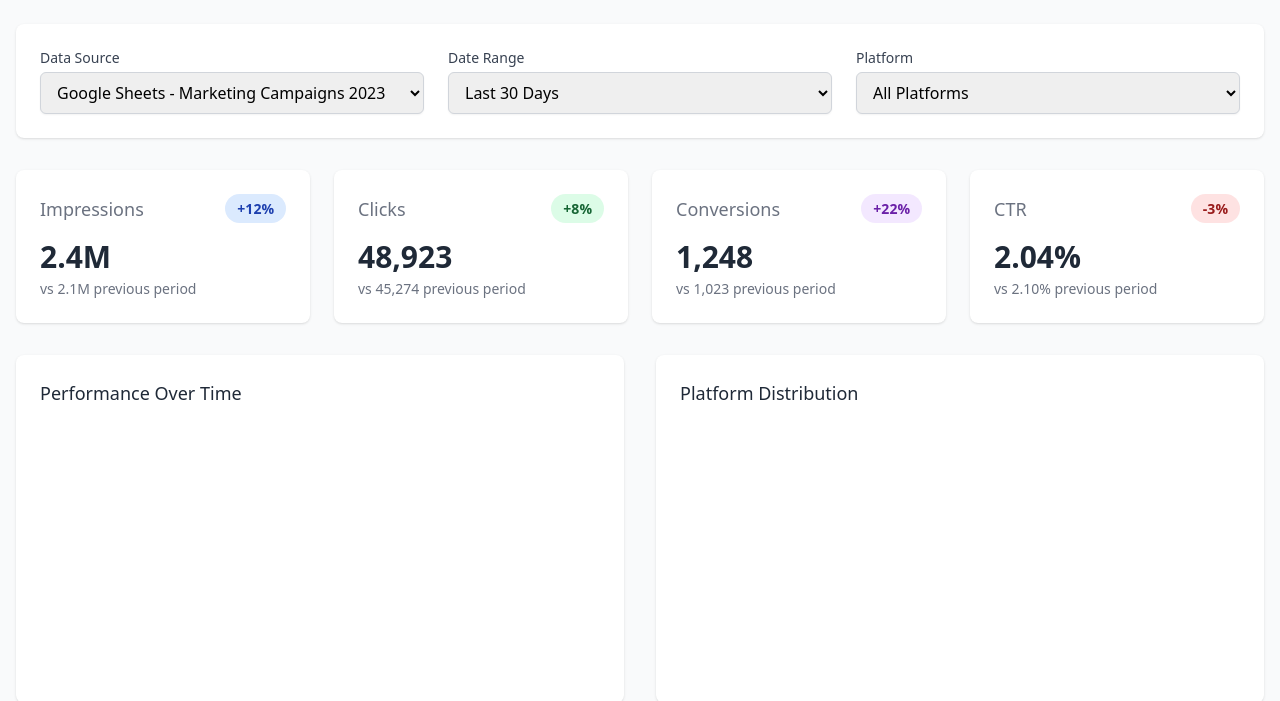
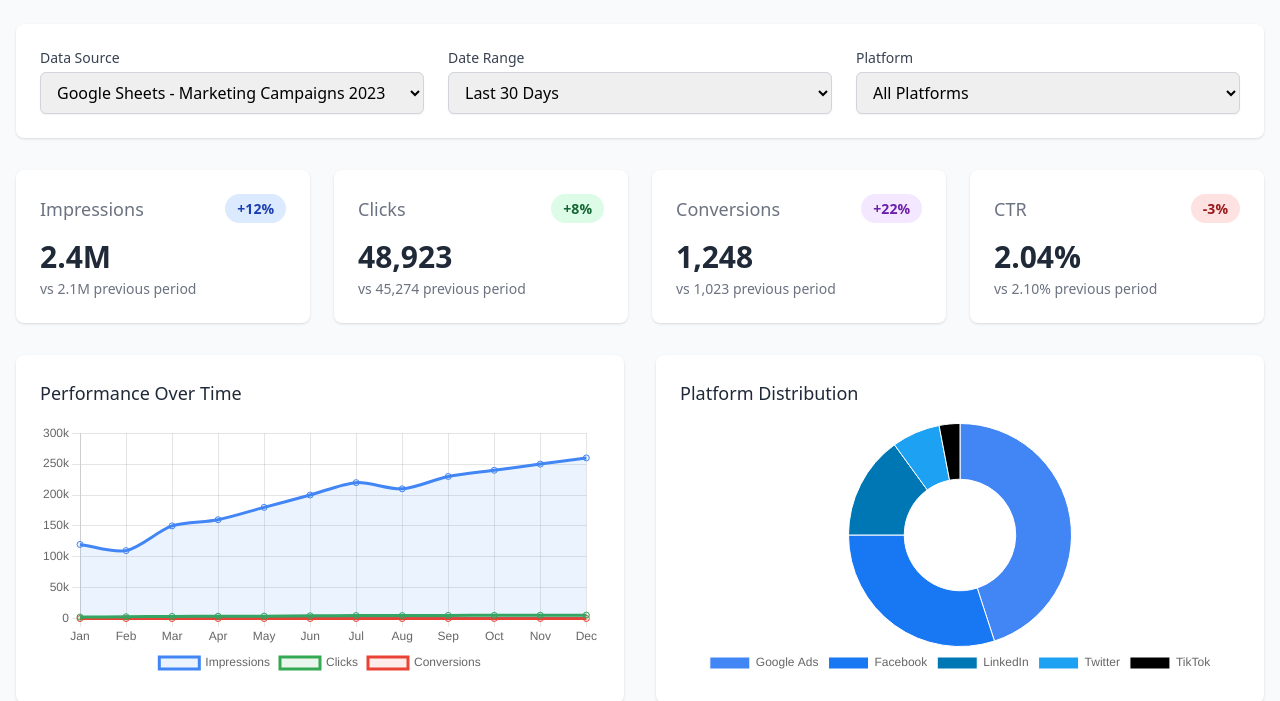
Before and after one commit to Annu1528/MARKETING-DASHBOARD, a plain HTML site: page index.html in a window 1280 px wide. Shown: the part 100-801 px from the top of the page. Drawn offline with nearby package versions, Linux system fonts and the light colour scheme.

Commit message:
Update index.html

```diff
--- a/index.html
+++ b/index.html
@@ -254,7 +254,7 @@ LIMIT 10</code>
     </div>
 
     <script>
-        const WEB_APP_URL = "const WEB_APP_URL = "https://script.google.com/macros/s/AKfycby1w_8Q_2dIcFuA5AR7-My76cPj-DXcIZfzf8YO_zvmNQvWlT3HtColveOroo2F0WILTw/exec";
+        const WEB_APP_URL = "https://script.google.com/macros/s/AKfycbwkONkRK9SXSXXQwKkU3tQIuTWkXaE7V7IJOJlHlUk2FoBQWgyWptVZAkkrKCNByHx_zg/exec";
         // Performance Over Time Line Chart
         const performanceCtx = document.getElementById('performanceChart').getContext('2d');
         const performanceChart = new Chart(performanceCtx, {
```
